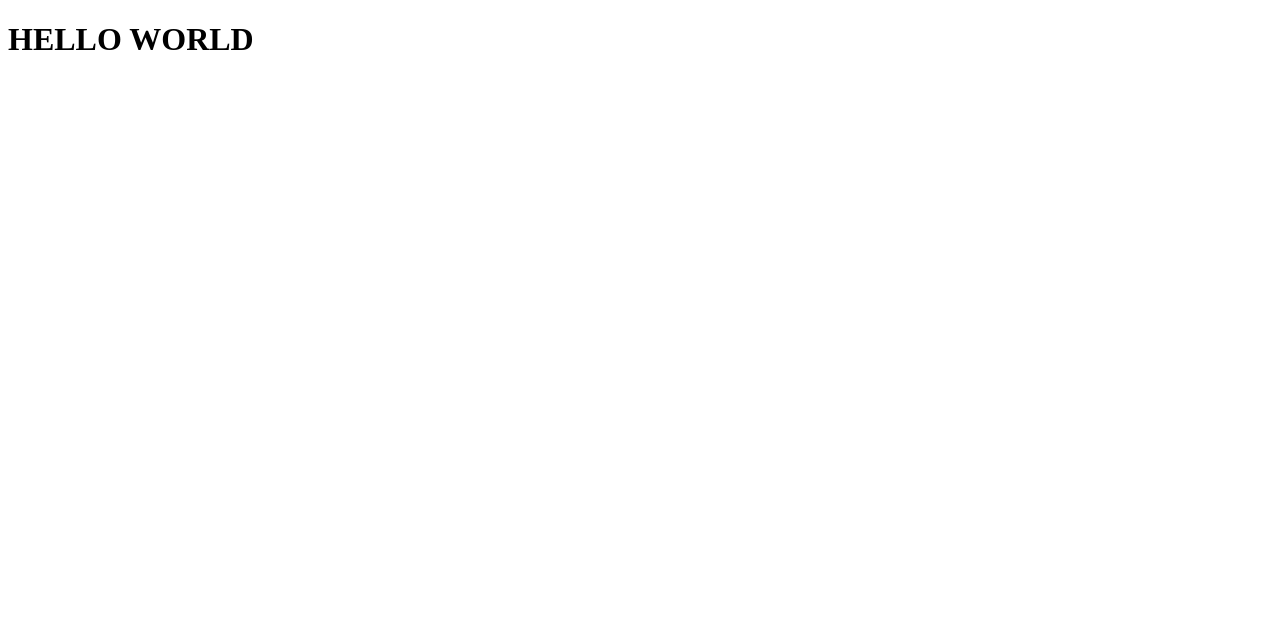
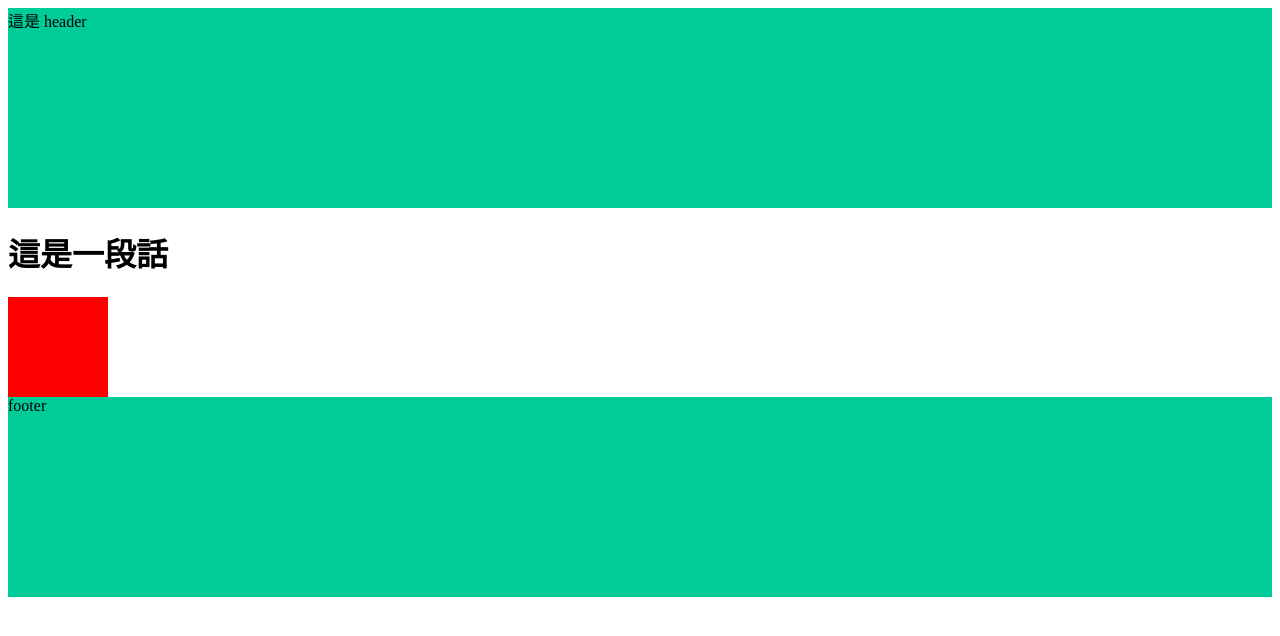
Before and after one commit to wuhomer7766/test1, a plain HTML site: page index.html in a window 1280 px wide. Drawn offline with Linux system fonts and the light colour scheme.

Commit message:
Update 2022-07-19T13:40:02.201Z

```diff
--- a/index.html
+++ b/index.html
@@ -1,12 +1,30 @@
 <!DOCTYPE html>
 <html lang="en">
-<head>
+<head></head>
   <meta charset="UTF-8">
-  <meta http-equiv="X-UA-Compatible" content="IE=edge">
   <meta name="viewport" content="width=device-width, initial-scale=1.0">
-  <title>Document</title>
+  <meta http-equiv="X-UA-Compatible" content="ie=edge">
+  <title>首頁</title>
+  <link rel="stylesheet" href="./assets/style/all.css">
 </head>
 <body>
-  <h1>HELLO WORLD</h1>
+  <header class="header">
+    這是 header
+  </header>
+
+
+<h1>
+  這是一段話
+</h1>
+
+<div class="box"></div>
+
+  <footer class="footer">
+    footer
+  </footer>
+  <script src="./assets/js/vendors.js"></script>
+  <script src="./assets/js/all.js"></script>
+
+
 </body>
 </html>
```
